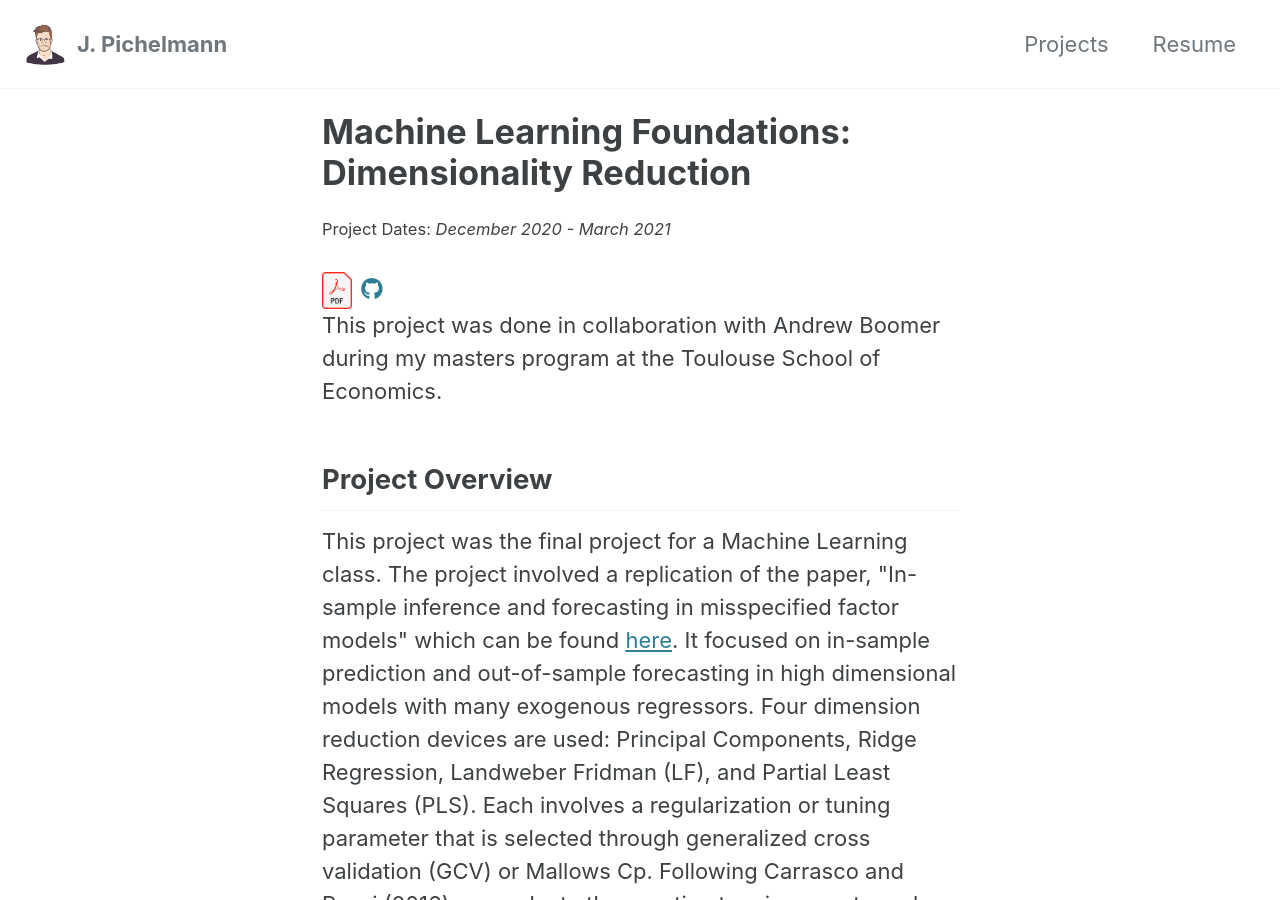
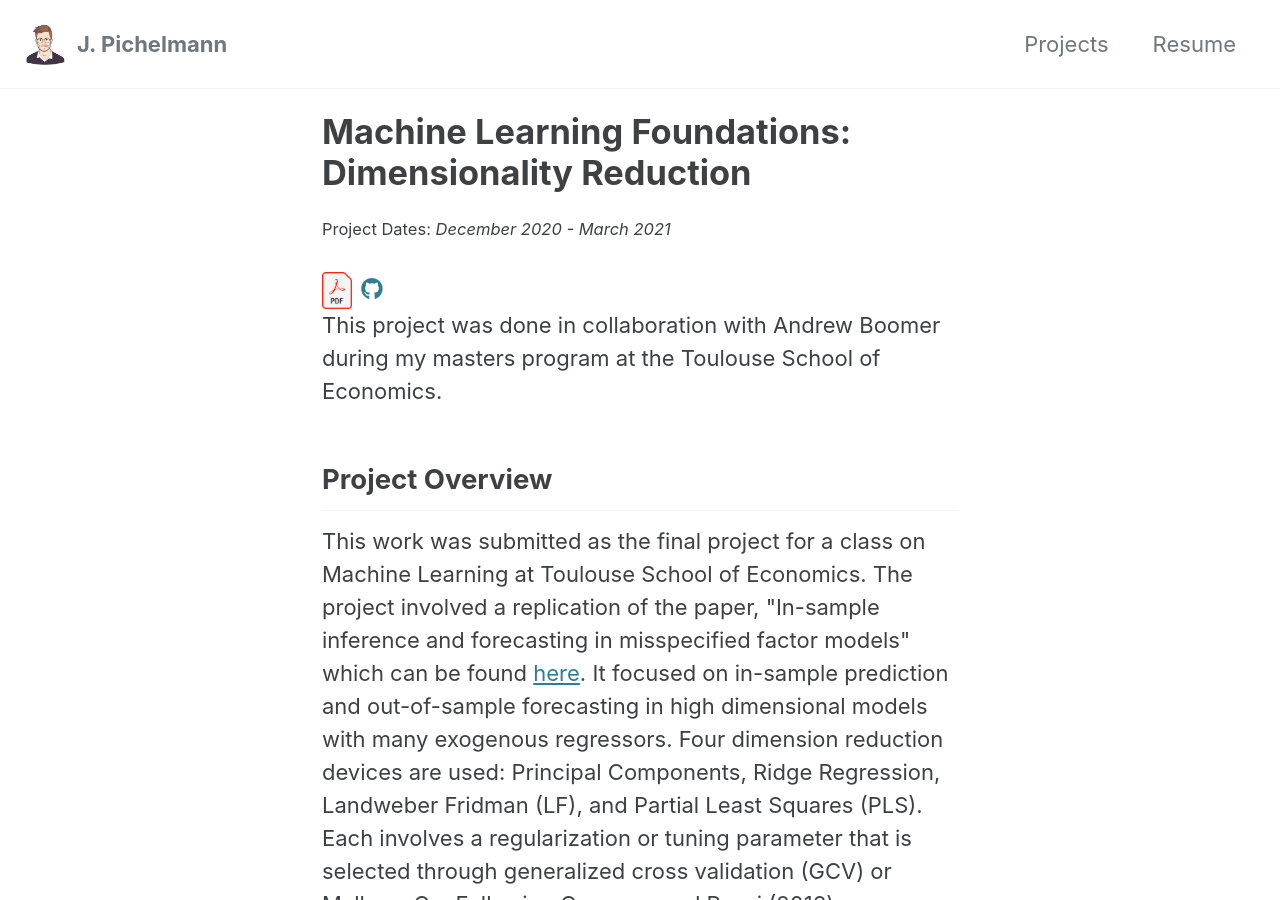
Before and after one commit to j-3-1415/j-3-1415.github.io, a Jekyll site: the page built from _pages/ML.html, in a window 1280 px wide and 900 px high. Built offline with Jekyll 4.4.1, drawn with Linux system fonts in a browser that asks for light colours; cached includes are drawn as plain includes.

Commit message:
Fixed typos

```diff
--- a/_pages/Conflict.html
+++ b/_pages/Conflict.html
@@ -23,7 +23,7 @@
 			This project was done in collaboration with Andrew Boomer and Luca Poll.
 			<h2>Project Overview</h2>
 			<p>
-				This paper was the final project for a class on Panel Data during my masters degree.
+				This paper was the final project for a class on Panel Data at Toulouse School of Economics.
 				Our work constitutes a replication and extension of the paper "Reading between the lines: Prediction of political violence using newspaper text" which can be found <a href="https://www.repository.cam.ac.uk/bitstream/handle/1810/302412/mueller%20and%20rauh%202018.pdf?sequence=1">here</a>.
 				The paper investigates the limitations to conflict prediction with country specific fixed effects,
 				such as geography, climate, and ethnic fractionalization.
--- a/_pages/ML.html
+++ b/_pages/ML.html
@@ -23,7 +23,7 @@
 			This project was done in collaboration with Andrew Boomer during my masters program at the Toulouse School of Economics.
 			<h2>Project Overview</h2>
 			<p>
-				This project was the final project for a Machine Learning class.
+				This work was submitted as the final project for a class on Machine Learning at Toulouse School of Economics.
 				The project involved a replication of the paper, "In-sample inference and forecasting in misspecified factor models" which can be found <a href="https://repositori.upf.edu/bitstream/handle/10230/27209/1530.pdf?sequence=1">here</a>.
 				It focused on in-sample prediction and out-of-sample forecasting in high dimensional models with many exogenous regressors.
 				Four dimension reduction devices are used: Principal Components, Ridge Regression, Landweber Fridman (LF), and Partial Least Squares (PLS).
--- a/_pages/TVGL.html
+++ b/_pages/TVGL.html
@@ -23,7 +23,7 @@
 			This project was done in collaboration with Andrew Boomer during my masters program at the Toulouse School of Economics.
 			<h2>Project Overview</h2>
 			<p>
-				This presentation was the final project for an elective on High Dimensional Models class at the Toulouse School of Economics.
+				This presentation was the final project for an elective on High Dimensional Models at the Toulouse School of Economics.
 				It is an introduction to gaussian graphical models, inducing network sparsity via regularization, and the alternating direction method of multipliers (ADMM) optimization method.
 				It continues with a replication and sensitivity analysis extension of the paper "Network Inference via the Time-Varying Graphical Lasso" by David Hallac,
 				which can be found <a href="https://cs.stanford.edu/people/jure/pubs/tvgl-kdd17.pdf">here</a>.
--- a/_pages/Thesis.html
+++ b/_pages/Thesis.html
@@ -25,7 +25,7 @@
 			<p>
 				For my master thesis I developed a framework that allows for measuring trade flow resilience.
 				I started by operationalizing the notion of resilience and showed that it entails two dimensions: recovery and reorientation.
-				I then outlined how both dimensions can be parametrized in smooth autoregressive transition models, a type of time series model.
+				I then outlined how both dimensions can be parametrized in a smooth transition autoregressive model, a type of time series model.
 				To guide practical application of the novel measure I tested its properties in a simulation framework and noted possible caveats.
 				Lastly, I measured the resilience of German car exports and US electronics imports and found that cultural
 				proximity between countries correlates positively with resilient trade.
```
